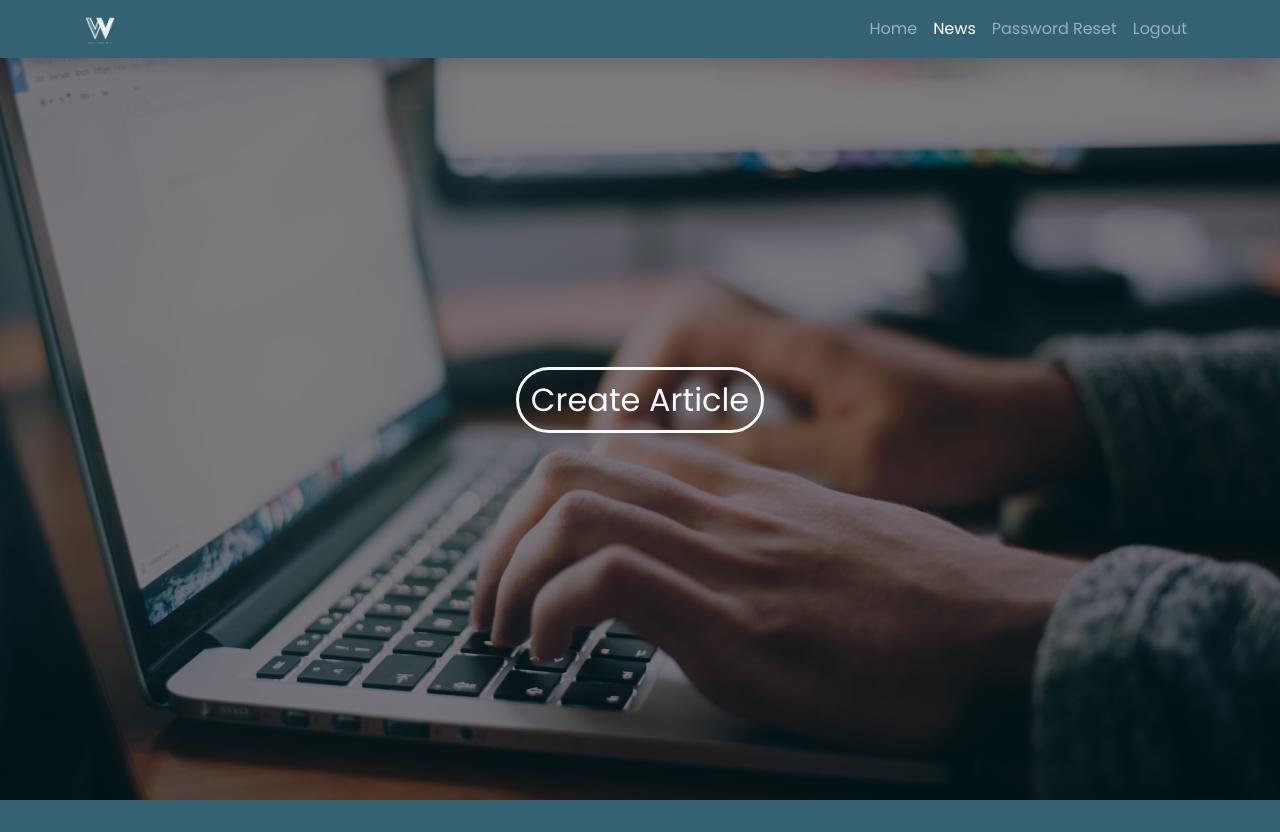
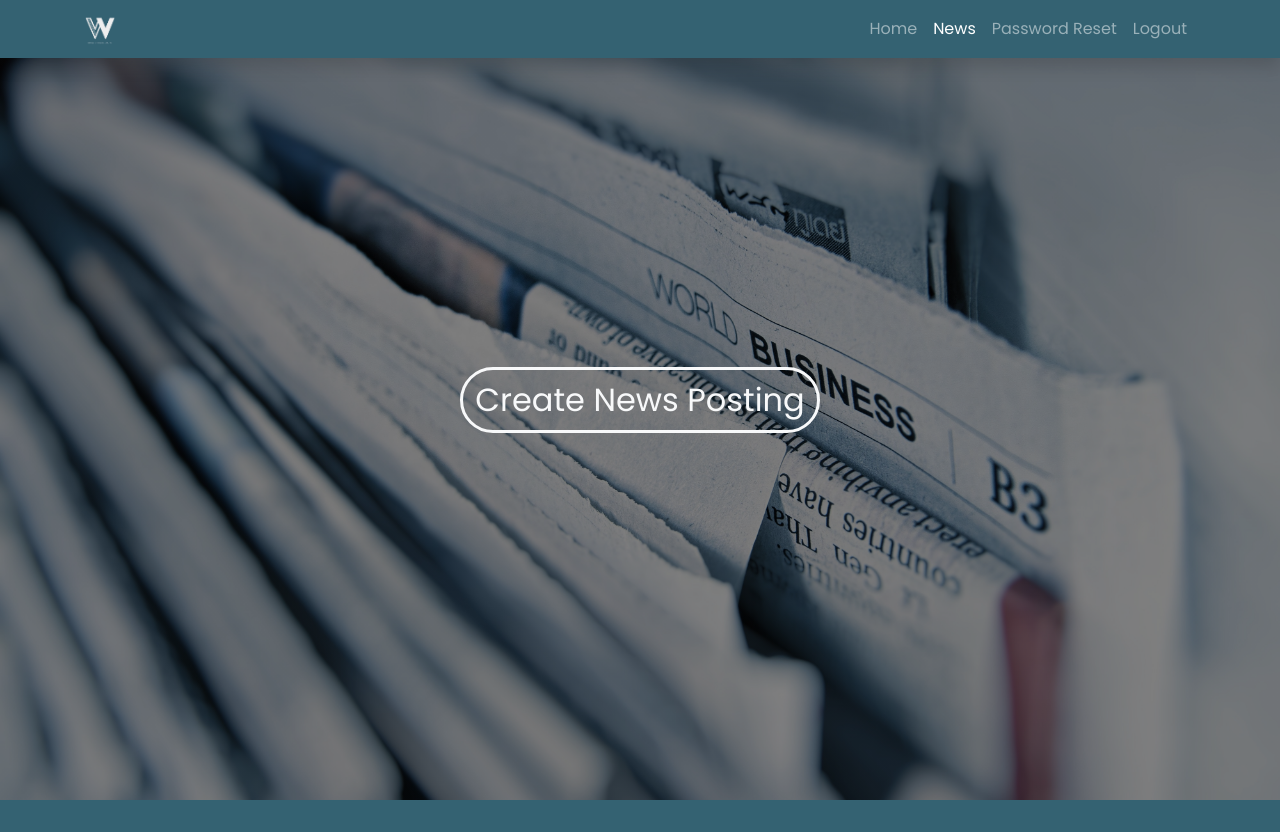
Before and after one commit to marnold22/vingroupcpa, a PHP site: page /admin_news.php in a window 1280 px wide. Run offline with PHP 8.4, Linux system fonts and the light colour scheme.

Commit message:
Changed to fit "news" vocab and image

```diff
--- a/admin_news.php
+++ b/admin_news.php
@@ -46,7 +46,7 @@
                 <div class="row h-100 align-items-center">
                     <div class="col-12 text-center">
                         <!-- Button trigger modal -->
-                        <button type="button" class="btn btn-outline-light herobanner-cbtn" data-toggle="modal" data-target="#adminNewsModal">Create Article</button>
+                        <button type="button" class="btn btn-outline-light herobanner-cbtn" data-toggle="modal" data-target="#adminNewsModal">Create News Posting</button>
                     </div>
                 </div>
                 <!-- Article Creation Modal -->
--- a/css/admin.css
+++ b/css/admin.css
@@ -45,7 +45,7 @@
 
 /* ---------------------------------------------------------------------- ADMIN NEWS PAGE ---------------------------------------------------------------------- */
 .herobanner-admin-news {
-    background-image: linear-gradient(rgba(0, 0, 0, 0.5), rgba(0, 0, 0, 0.5)), url("../assets/i4.jpg");
+    background-image: linear-gradient(rgba(0, 0, 0, 0.5), rgba(0, 0, 0, 0.5)), url("../assets/inews.jpg");
     color: #000;
     height: 100vh;
 }
```
Also changed, not shown: assets/inews.jpg (added).
